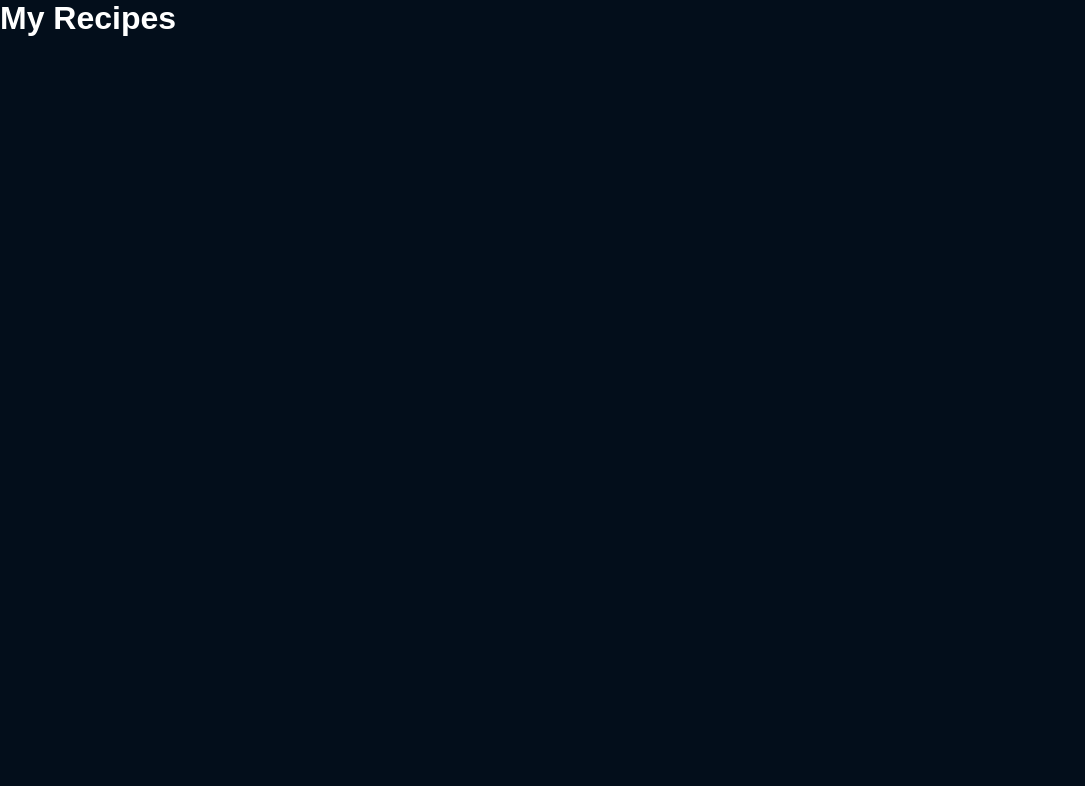
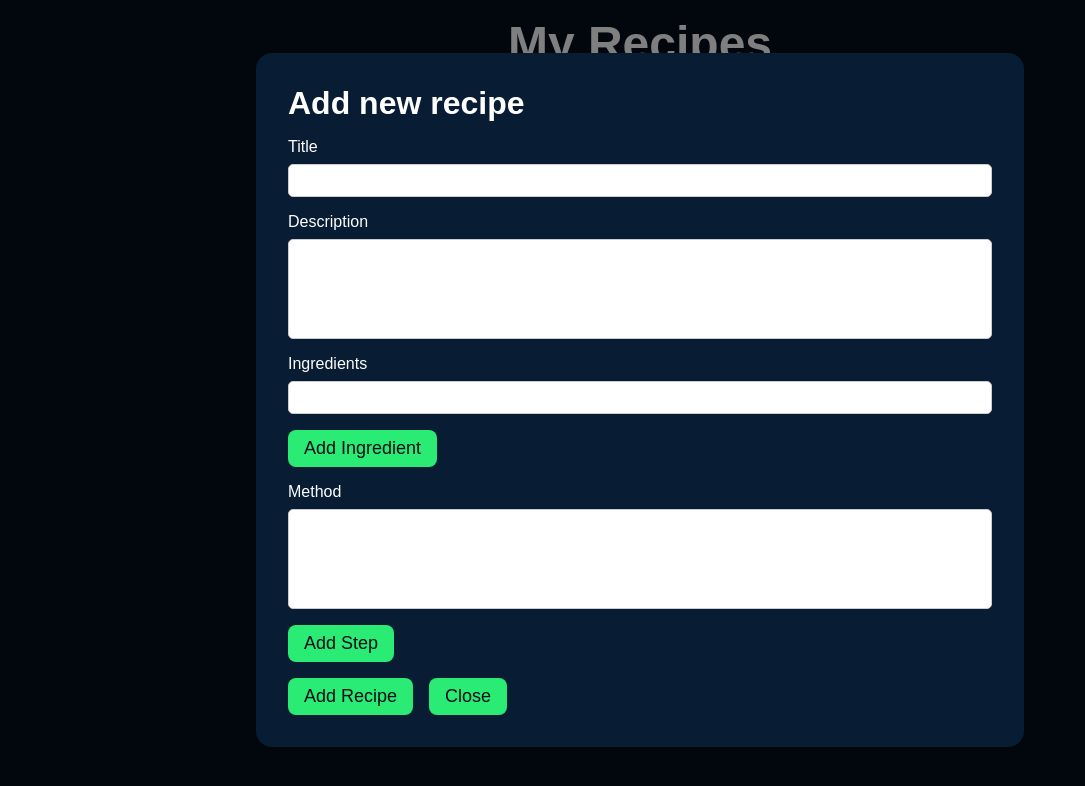
Before and after one commit to drummer-Yurii/recipe-app, a Vue app: page / in a window 1280 px wide. Shown: the top 786 px of the page, without its empty margins (0-1085 px from the left). Built offline with nearby package versions, Linux system fonts and the light colour scheme.

Commit message:
create home page

```diff
--- a/src/views/HomeView.vue
+++ b/src/views/HomeView.vue
@@ -1,6 +1,44 @@
 <template>
   <div class="home">
     <h1>My Recipes</h1>
+    <button>Add new Recipe</button>
+    <div class="recipes">
+      <!-- Recipes To Go Here -->
+    </div>
+    <div class="add-recipe-popup">
+      <div class="popup-content">
+        <h2>Add new recipe</h2>
+
+        <form @submit.prevent="">
+          <div class="group">
+            <label>Title</label>
+            <input type="text" />
+          </div>
+          <div class="group">
+            <label>Description</label>
+            <textarea></textarea>
+          </div>
+          <div class="group">
+            <label>Ingredients</label>
+            <div class="ingredient">
+              <input type="text" />
+            </div>
+            <button type="button">Add Ingredient</button>
+          </div>
+
+          <div class="group">
+            <label>Method</label>
+            <div class="method">
+              <textarea></textarea>
+            </div>
+            <button type="button">Add Step</button>
+          </div>
+
+          <button type="submit">Add Recipe</button>
+          <button type="button">Close</button>
+        </form>
+      </div>
+    </div>
   </div>
 </template>
 
@@ -10,3 +48,93 @@ export default {
   name: 'HomeView',
 }
 </script>
+
+<style>
+.home {
+  padding: 1rem;
+  display: flex;
+  flex-direction: column;
+  align-items: center;
+}
+
+h1 {
+  font-size: 3rem;
+  margin-bottom: 32px;
+}
+
+.recipes {
+  display: grid;
+  grid-template-columns: repeat(auto-fit, minmax(300px, 1fr));
+}
+
+.recipes .card {
+  padding: 1rem;
+  border-radius: 5px;
+  margin: 1rem;
+  background-color: #081c33;
+}
+
+.recipes .card h2 {
+  font-size: 2rem;
+  margin-bottom: 1rem;
+}
+
+.recipes .card p {
+  font-size: 1.125rem;
+  line-height: 1.4;
+  margin-bottom: 1rem;
+}
+
+.add-recipe-popup {
+  position: fixed;
+  top: 0;
+  left: 0;
+  width: 100%;
+  height: 100%;
+  background-color: rgba(0, 0, 0, 0.5);
+  display: flex;
+  justify-content: center;
+  align-items: center;
+}
+
+.add-recipe-popup .popup-content {
+  background-color: #081c33;
+  padding: 2rem;
+  border-radius: 1rem;
+  width: 100%;
+  max-width: 768px;
+}
+
+.popup-content h2 {
+  font-size: 2rem;
+  margin-bottom: 1rem;
+}
+
+.popup-content .group {
+  margin-bottom: 1rem;
+}
+
+.popup-content .group label {
+  display: block;
+  margin-bottom: 0.5rem;
+}
+
+.popup-content .group input,
+.popup-content .group textarea {
+  display: block;
+  width: 100%;
+  padding: 0.5rem;
+  border: 1px solid #ccc;
+  border-radius: 5px;
+  margin-bottom: 1rem;
+}
+
+.popup-content .group textarea {
+  height: 100px;
+  resize: none;
+}
+
+.popup-content button[type="submit"] {
+  margin-right: 1rem;
+}
+</style>
```
